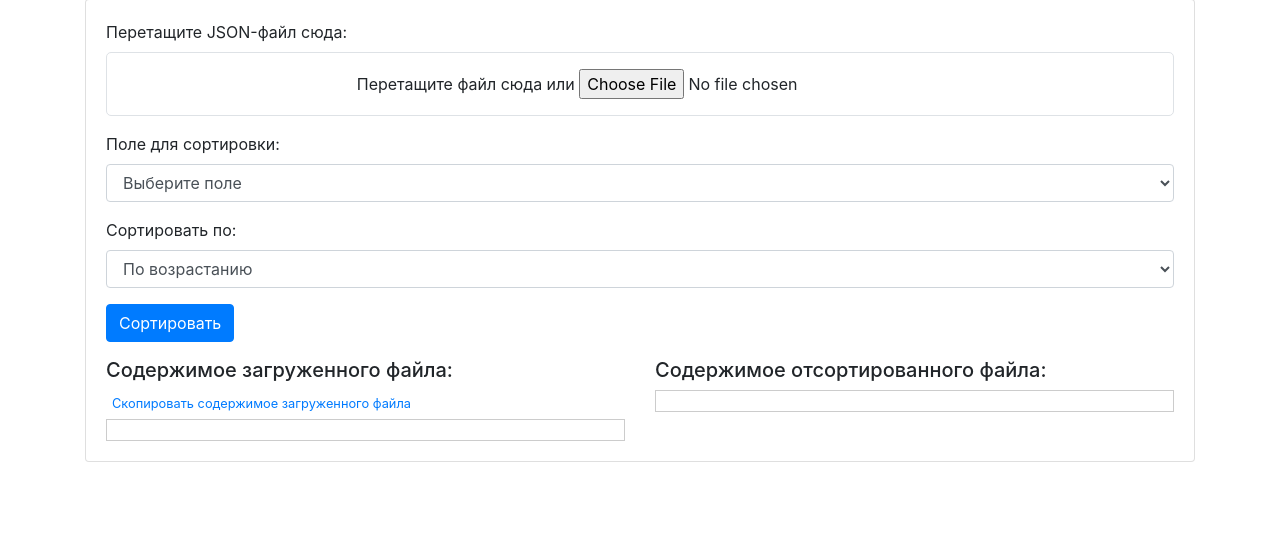
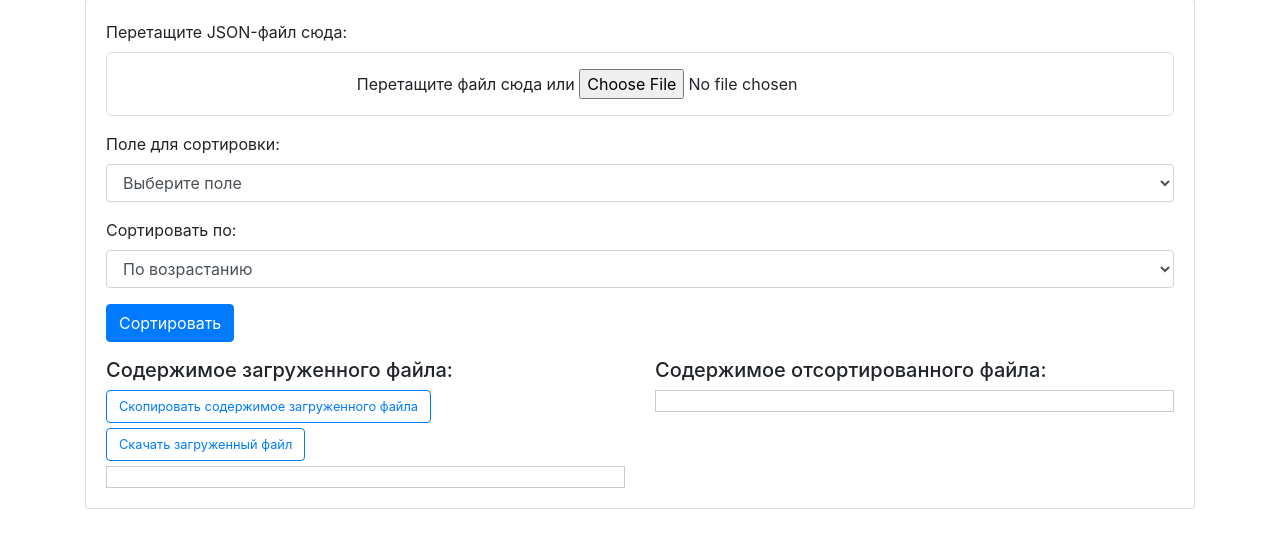
Before and after one commit to Andrey-Zobnin/ProjectOfJson, a Flask app: page / in a window 1280 px wide. Shown: the part 105-653 px from the top of the page. Run offline with Flask 3, Linux system fonts and the light colour scheme; some libraries are stand-ins or nearby versions.

Commit message:
update gui for download file add buttons

```diff
--- a/myapp/templates/index.html
+++ b/myapp/templates/index.html
@@ -11,12 +11,13 @@
             font-size: 0.8em;
             margin-bottom: 5px;
             background-color: transparent;
-            border: none;
+            border: 1px solid #007bff; /* Добавлено для кнопок */
             color: #007bff;
             cursor: pointer;
         }
         .copy-btn:hover {
             text-decoration: underline;
+            background-color: #e7f1ff; /* Цвет при наведении */
         }
         .line-numbers {
             counter-reset: line;
@@ -71,12 +72,14 @@
                 <div class="row mt-3">
                     <div class="col-md-6">
                         <h5 id="uploadedContentLabel">Содержимое загруженного файла:</h5>
-                        <button type="button" class="copy-btn" id="copyUploadedBtn">Скопировать содержимое загруженного файла</button>
+                        <button type="button" class="copy-btn btn" id="copyUploadedBtn">Скопировать содержимое загруженного файла</button>
+                        <button type="button" class="copy-btn btn" id="downloadUploadedBtn">Скачать загруженный файл</button>
                         <div id="contentDisplay" class="line-numbers" style="border: 1px solid #ccc; padding: 10px; max-height: 300px; overflow-y: auto;"></div>
                     </div>
                     <div class="col-md-6">
                         <h5 id="sortedContentLabel">Содержимое отсортированного файла:</h5>
-                        <button type="button" class="copy-btn" id="copySortedBtn" style="display: none;">Скопировать содержимое отсортированного файла</button>
+                        <button type="button" class="copy-btn btn" id="copySortedBtn" style="display: none;">Скопировать содержимое отсортированного файла</button>
+                        <button type="button" class="copy-btn btn" id="downloadSortedBtn" style="display: none;">Скачать отсортированный файл</button>
                         <div id="sortedContentDisplay" class="line-numbers" style="border: 1px solid #ccc; padding: 10px; max-height: 300px; overflow-y: auto;"></div>
                     </div>
                 </div>
```
